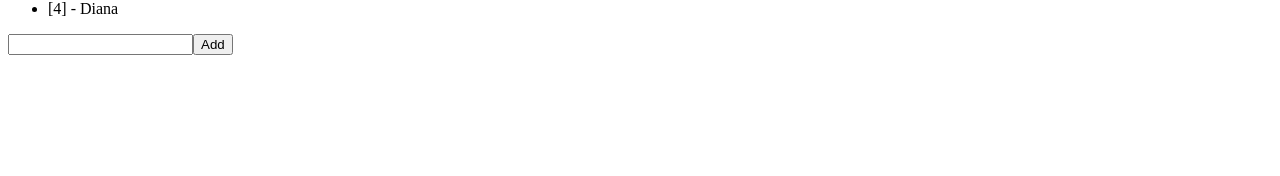
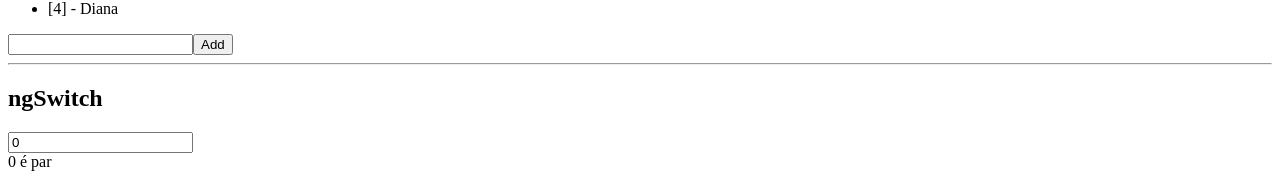
Before and after one commit to joaohqueiroz/angular-basics, an Angular app: page / in a window 1280 px wide. Shown: the part 1105-1281 px from the top of the page. Before the commit the page ends 1168 px from the top, so only its background shows below. Built offline with nearby package versions, Linux system fonts and the light colour scheme.

Commit message:
ngSwitch pratice

```diff
--- a/src/app/structural-directives/structural-directives.component.html
+++ b/src/app/structural-directives/structural-directives.component.html
@@ -16,3 +16,13 @@
 
 <input type="text" [(ngModel)]="nome">
 <button (click)="add()">Add</button>
+
+<hr>
+
+<h2>ngSwitch</h2>
+<input type="number" [(ngModel)]="value">
+
+<div [ngSwitch]="value % 2">
+  <div *ngSwitchCase="0">{{value}} é par</div>
+  <div *ngSwitchDefault>{{value}} é ímpar</div>
+</div>
--- a/src/app/structural-directives/structural-directives.component.ts
+++ b/src/app/structural-directives/structural-directives.component.ts
@@ -7,6 +7,7 @@ import { Component } from '@angular/core';
 })
 export class StructuralDirectivesComponent {
   public nome: string = '';
+  public value: number = 0;
   public condition: boolean = true;
   public list: Array<{ nome: string }> = [
     { nome: 'João' },
```
